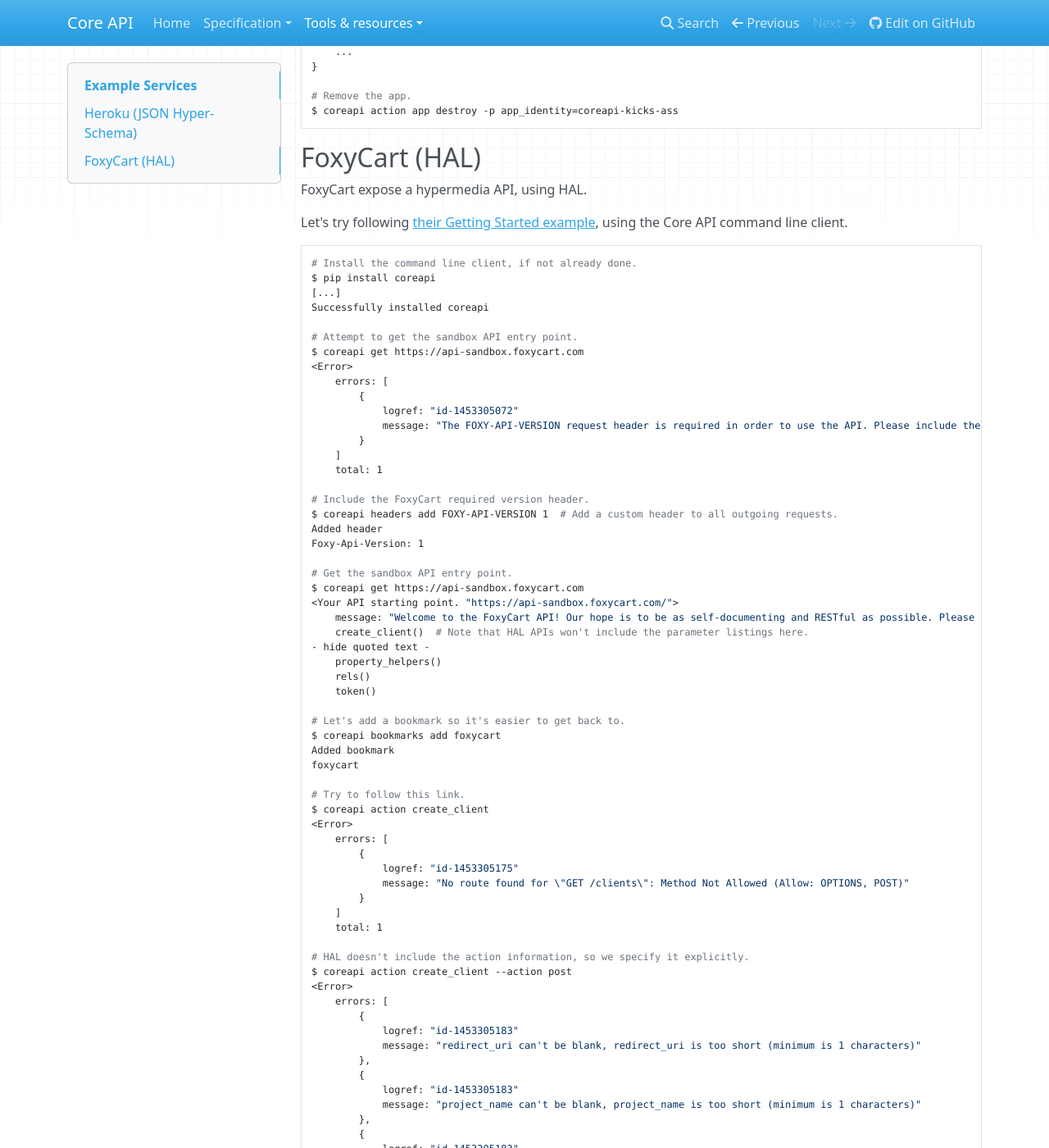
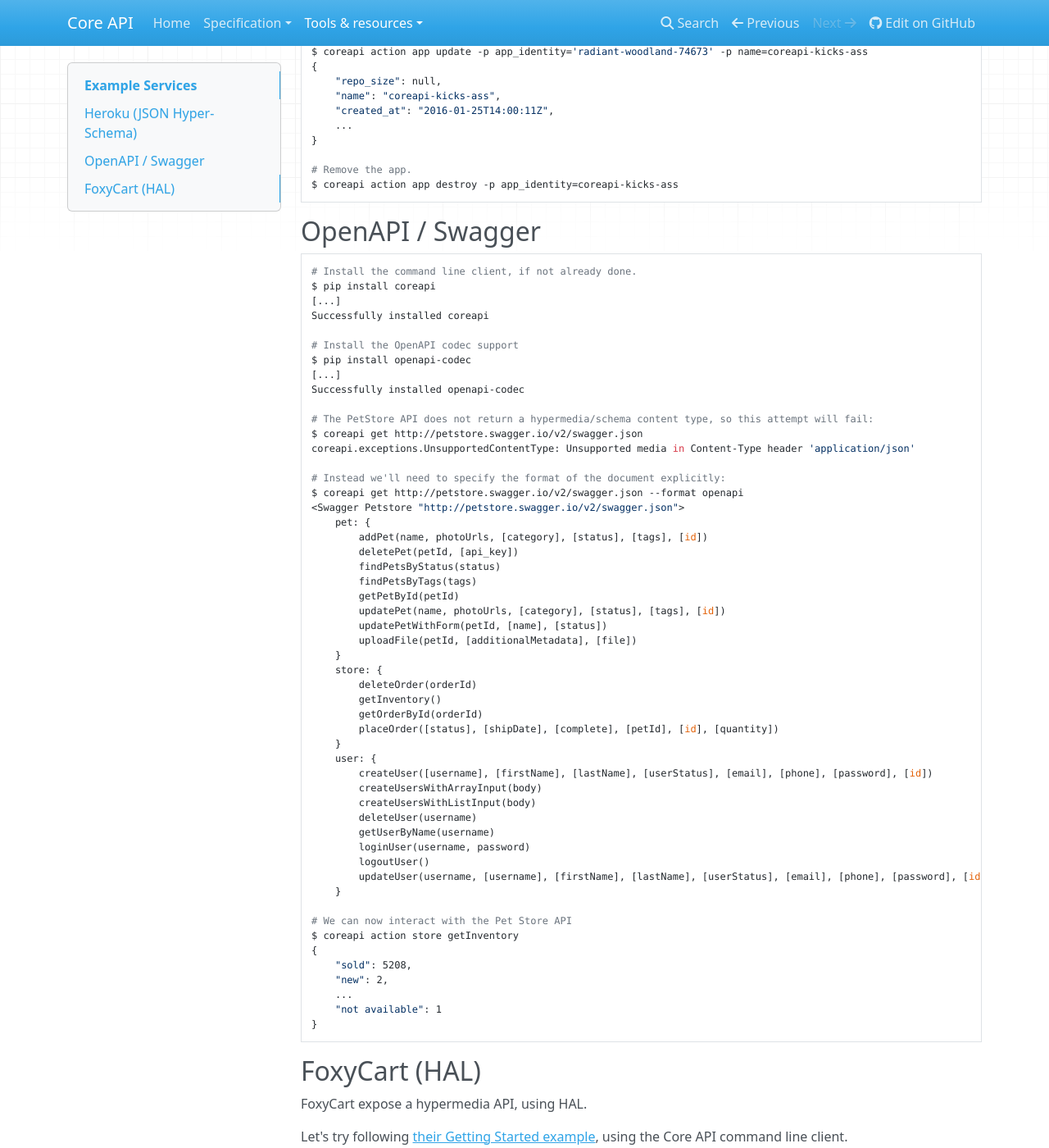
Before and after one commit to core-api/core-api, an MkDocs documentation site: the page built from docs/tools-and-resources/example-services.md, in a window 1280 px wide and 1400 px high, scrolled down 1368 px. Shown: the whole window at 82% size. Built offline with MkDocs 1.6.1, drawn with Linux system fonts in a browser that asks for light colours; nearby versions of some CDN libraries; old or Windows-style settings are respelled for this version of MkDocs; some of the changed text lies outside the part shown.

Commit message:
Include installation of codec plugins

````diff
--- a/docs/tools-and-resources/example-services.md
+++ b/docs/tools-and-resources/example-services.md
@@ -16,6 +16,11 @@
 $ pip install coreapi
 [...]
 Successfully installed coreapi
+
+# Install the JSON Hyper-Schema codec support
+$ pip install jsonhyperschema-codec
+[...]
+Successfully installed jsonhyperschema-codec
 
 # Attempt to retrieve the API schema.
 $ coreapi get https://api.heroku.com/schema
@@ -77,6 +82,63 @@
 $ coreapi action app destroy -p app_identity=coreapi-kicks-ass
 ```
 
+## OpenAPI / Swagger
+
+```bash
+# Install the command line client, if not already done.
+$ pip install coreapi
+[...]
+Successfully installed coreapi
+
+# Install the OpenAPI codec support
+$ pip install openapi-codec
+[...]
+Successfully installed openapi-codec
+
+# The PetStore API does not return a hypermedia/schema content type, so this attempt will fail:
+$ coreapi get http://petstore.swagger.io/v2/swagger.json
+coreapi.exceptions.UnsupportedContentType: Unsupported media in Content-Type header 'application/json'
+
+# Instead we'll need to specify the format of the document explicitly:
+$ coreapi get http://petstore.swagger.io/v2/swagger.json --format openapi
+<Swagger Petstore "http://petstore.swagger.io/v2/swagger.json">
+    pet: {
+        addPet(name, photoUrls, [category], [status], [tags], [id])
+        deletePet(petId, [api_key])
+        findPetsByStatus(status)
+        findPetsByTags(tags)
+        getPetById(petId)
+        updatePet(name, photoUrls, [category], [status], [tags], [id])
+        updatePetWithForm(petId, [name], [status])
+        uploadFile(petId, [additionalMetadata], [file])
+    }
+    store: {
+        deleteOrder(orderId)
+        getInventory()
+        getOrderById(orderId)
+        placeOrder([status], [shipDate], [complete], [petId], [id], [quantity])
+    }
+    user: {
+        createUser([username], [firstName], [lastName], [userStatus], [email], [phone], [password], [id])
+        createUsersWithArrayInput(body)
+        createUsersWithListInput(body)
+        deleteUser(username)
+        getUserByName(username)
+        loginUser(username, password)
+        logoutUser()
+        updateUser(username, [username], [firstName], [lastName], [userStatus], [email], [phone], [password], [id])
+    }
+
+# We can now interact with the Pet Store API
+$ coreapi action store getInventory
+{
+    "sold": 5208,
+    "new": 2,
+    ...
+    "not available": 1
+}
+```
+
 ## FoxyCart (HAL)
 
 FoxyCart expose a hypermedia API, using HAL.
@@ -88,6 +150,11 @@
 $ pip install coreapi
 [...]
 Successfully installed coreapi
+
+# Install the HAL codec support
+$ pip install hal-codec
+[...]
+Successfully installed hal-codec
 
 # Attempt to get the sandbox API entry point.
 $ coreapi get https://api-sandbox.foxycart.com
````
